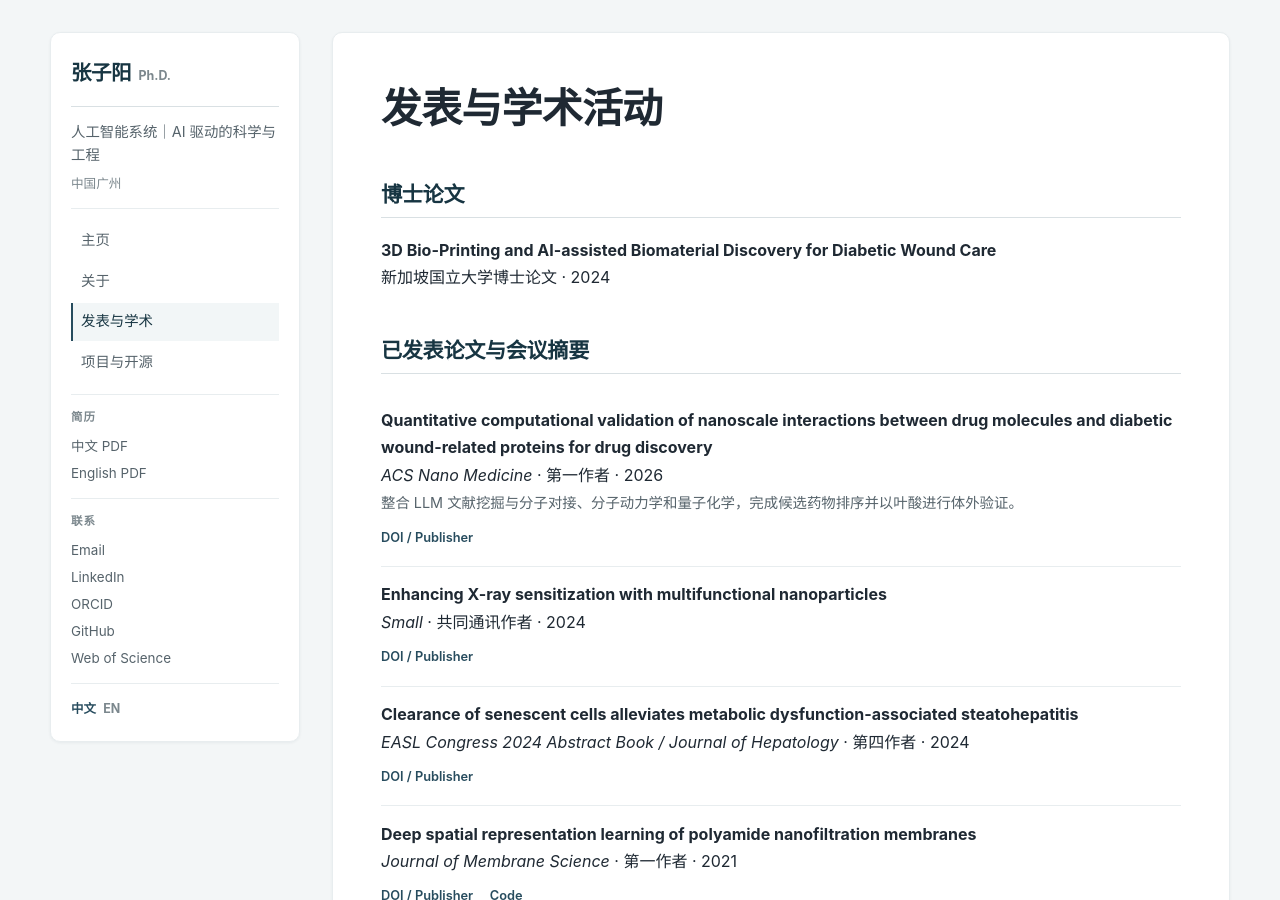
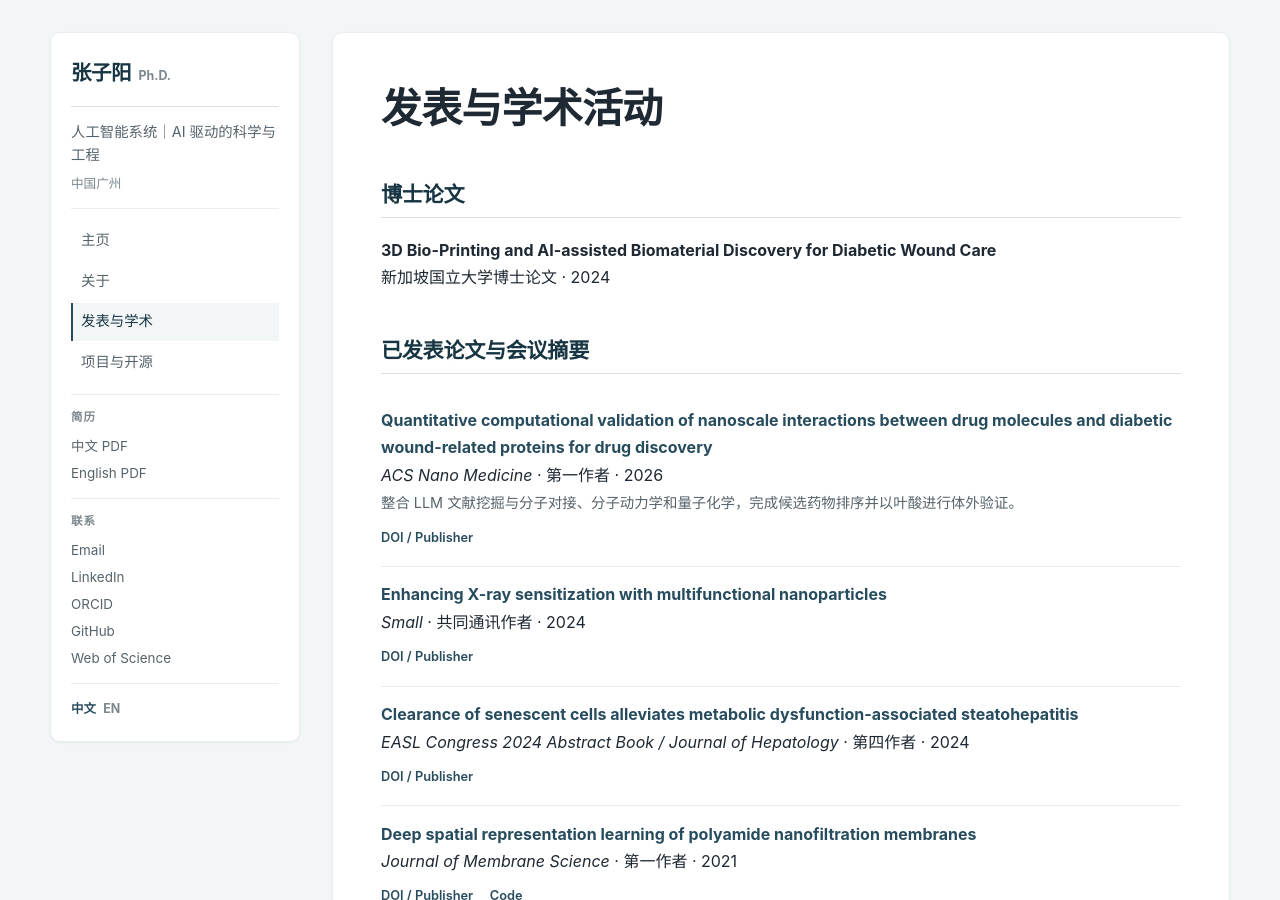
Before and after one commit to xianyu564/xianyu564.github.io, a Jekyll site: the page built from publications.md, in a window 1280 px wide and 900 px high. Built offline with Jekyll 4.4.1, drawn with Linux system fonts in a browser that asks for light colours.

Commit message:
ui(publications): make publication titles clickable

```diff
--- a/publications.md
+++ b/publications.md
@@ -17,7 +17,7 @@ permalink: /publications/
 
 {% for paper in pubs.published %}
 <div class="publication-item">
-<strong>{{ paper.title }}</strong><br>
+<strong>{% if paper.url %}<a href="{{ paper.url }}" target="_blank" rel="noopener">{{ paper.title }}</a>{% else %}{{ paper.title }}{% endif %}</strong><br>
 <em>{{ paper.venue }}</em> · {{ paper.role_zh }} · {{ paper.year }}
 {% if paper.highlight_zh %}<br><span class="cv-detail">{{ paper.highlight_zh }}</span>{% endif %}
 <div class="publication-links">
```
